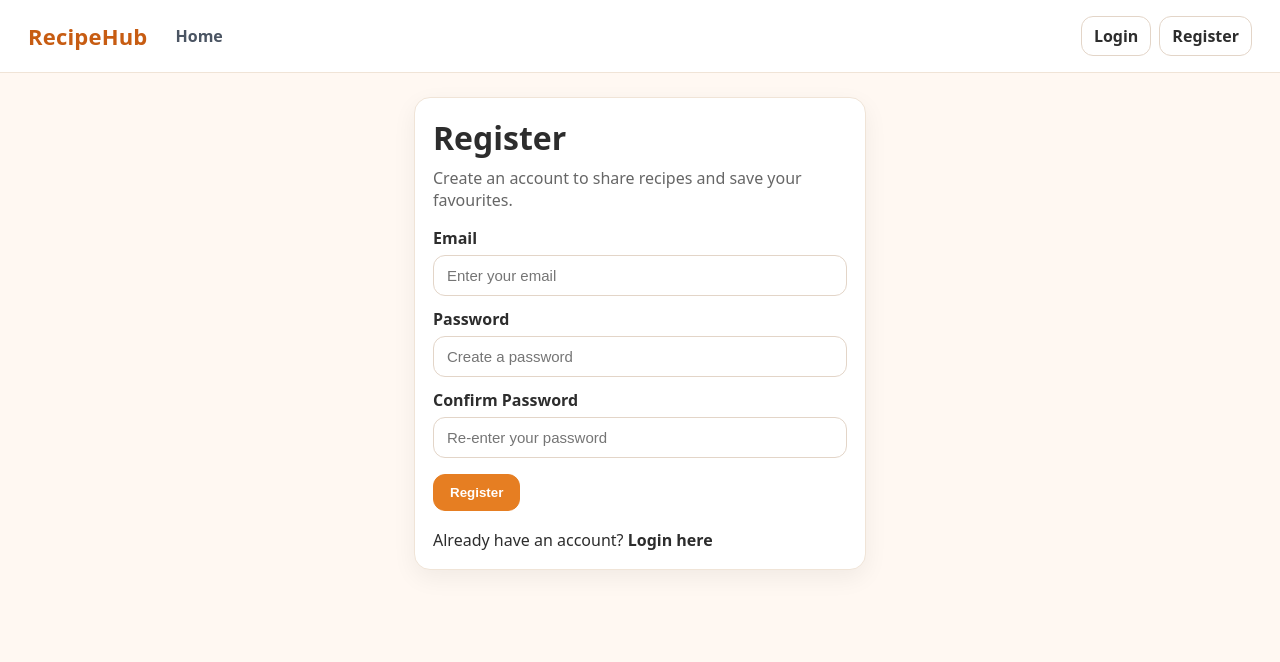
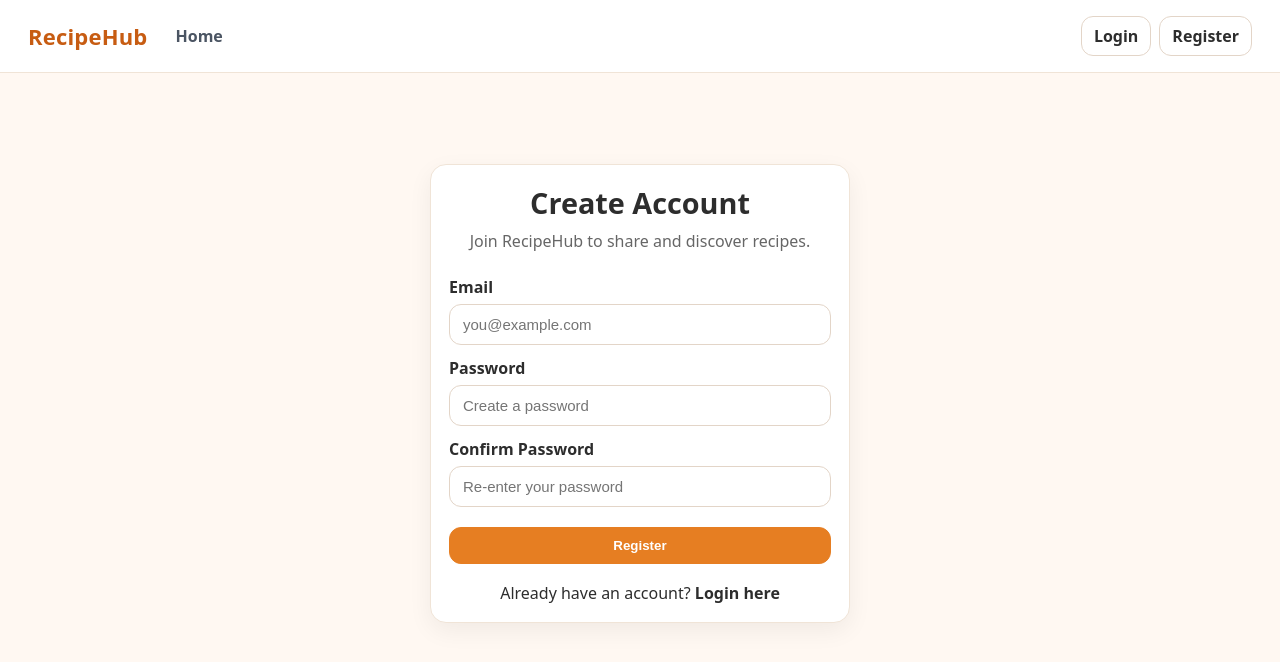
Before and after one commit to y4pff/Code-Conquer, a React (Vite) app: page /register in a window 1280 px wide. Shown: the top 662 px of the page. Built offline with nearby package versions, Linux system fonts and the light colour scheme.

Commit message:
Improved login and register page layout and style

```diff
--- a/src/pages/Login.jsx
+++ b/src/pages/Login.jsx
@@ -31,16 +31,26 @@ export default function Login() {
   }
 
   return (
-    <div className="container" style={{ maxWidth: 500 }}>
-      <div className="card">
-        <h1 style={{ marginTop: 0, marginBottom: 8 }}>Login</h1>
-        <p style={{ marginTop: 0, color: "#666" }}>
-          Sign in to create recipes, leave reviews, and save favourites.
+    <div style={{
+      minHeight: "80vh",
+      display: "flex",
+      alignItems: "center",
+      justifyContent: "center",
+      padding: "24px",
+    }}>
+      <div className="card" style={{ width: "100%", maxWidth: 420 }}>
+
+        <div style={{ textAlign: "center", marginBottom: 24 }}>
+          <h1 style={{ marginTop: 0, marginBottom: 8, fontSize: "1.8rem" }}>
+            Welcome Back
+          </h1>
+          <p style={{ margin: 0, color: "#666" }}>
+            Sign in to discover and share recipes.
           </p>
+        </div>
 
         {errorMessage && (
-          <div
-            style={{
+          <div style={{
             marginBottom: 16,
             padding: "12px 14px",
             borderRadius: 12,
@@ -48,18 +58,17 @@ export default function Login() {
             border: "1px solid #f5c2c0",
             color: "#b42318",
             fontSize: "0.95rem",
-            }}
-          >
+          }}>
             {errorMessage}
           </div>
         )}
 
         <form onSubmit={handleLogin}>
-          <label className="label">Email</label>
+          <label className="label">Email Address</label>
           <input
             className="input"
             type="email"
-            placeholder="Enter your email"
+            placeholder="you@example.com"
             value={email}
             onChange={(e) => setEmail(e.target.value)}
             required
@@ -75,15 +84,20 @@ export default function Login() {
             required
           />
 
-          <div style={{ marginTop: 16 }}>
-            <button className="btn" type="submit" disabled={loading}>
+          <div style={{ marginTop: 20 }}>
+            <button
+              className="btn"
+              type="submit"
+              disabled={loading}
+              style={{ width: "100%" }}
+            >
               {loading ? "Logging in..." : "Login"}
             </button>
           </div>
         </form>
 
-        <p style={{ marginTop: 18, marginBottom: 0 }}>
-          Don’t have an account?{" "}
+        <p style={{ marginTop: 18, marginBottom: 0, textAlign: "center" }}>
+          Don't have an account?{" "}
           <Link className="link" to="/register">
             Register here
           </Link>
--- a/src/pages/Register.jsx
+++ b/src/pages/Register.jsx
@@ -50,12 +50,23 @@ export default function Register() {
   }
 
   return (
-    <div className="container" style={{ maxWidth: 500 }}>
-      <div className="card">
-        <h1 style={{ marginTop: 0, marginBottom: 8 }}>Register</h1>
-        <p style={{ marginTop: 0, color: "#666" }}>
-          Create an account to share recipes and save your favourites.
-        </p>
+    <div style={{
+      minHeight: "80vh",
+      display: "flex",
+      alignItems: "center",
+      justifyContent: "center",
+      padding: "24px",
+    }}>
+      <div className="card" style={{ width: "100%", maxWidth: 420 }}>
+
+        <div style={{ textAlign: "center", marginBottom: 24 }}>
+          <h1 style={{ marginTop: 0, marginBottom: 8, fontSize: "1.8rem" }}>
+            Create Account
+          </h1>
+          <p style={{ margin: 0, color: "#666" }}>
+            Join RecipeHub to share and discover recipes.
+          </p>
+        </div>
 
         {errorMessage && (
           <div style={{
@@ -90,7 +101,7 @@ export default function Register() {
           <input
             className="input"
             type="email"
-            placeholder="Enter your email"
+            placeholder="you@example.com"
             value={email}
             onChange={(e) => setEmail(e.target.value)}
             required
@@ -116,14 +127,19 @@ export default function Register() {
             required
           />
 
-          <div style={{ marginTop: 16 }}>
-            <button className="btn" type="submit" disabled={loading}>
+          <div style={{ marginTop: 20 }}>
+            <button
+              className="btn"
+              type="submit"
+              disabled={loading}
+              style={{ width: "100%" }}
+            >
               {loading ? "Creating account..." : "Register"}
             </button>
           </div>
         </form>
 
-        <p style={{ marginTop: 18, marginBottom: 0 }}>
+        <p style={{ marginTop: 18, marginBottom: 0, textAlign: "center" }}>
           Already have an account?{" "}
           <Link className="link" to="/login">
             Login here
```
Lines whose indentation alone changed are shown as unchanged.
